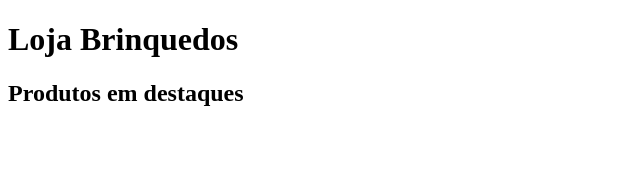
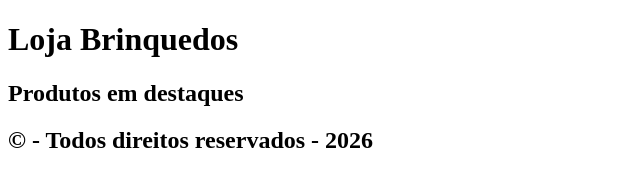
Before and after one commit to SquadProjectD/LojaBrinquedo, a plain HTML site: page index.html in a window 1280 px wide. Shown: the whole page, without its empty margins (0-640 px from the left). Drawn offline with Linux system fonts and the light colour scheme.

Commit message:
feat: Criando footer (#3)

```diff
--- a/index.html
+++ b/index.html
@@ -13,6 +13,9 @@
     <main>
         <h2>Produtos em destaques</h2>
     </main>
+    <footer>
+        <h2>&copy; - Todos direitos reservados - 2026</h2>
+    </footer>
     <link href="./src/js/script.js">
 </body>
 </html>
```
